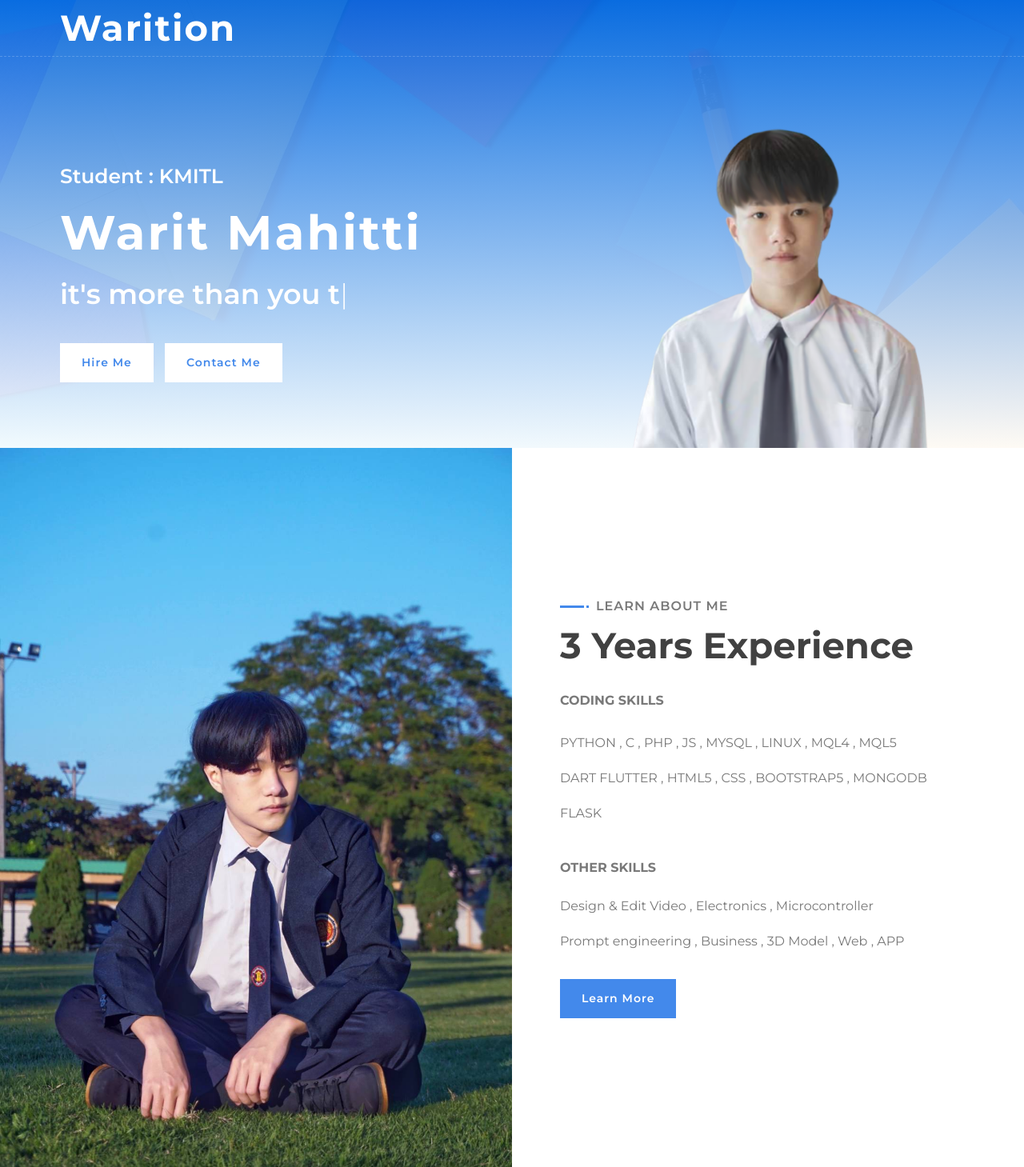
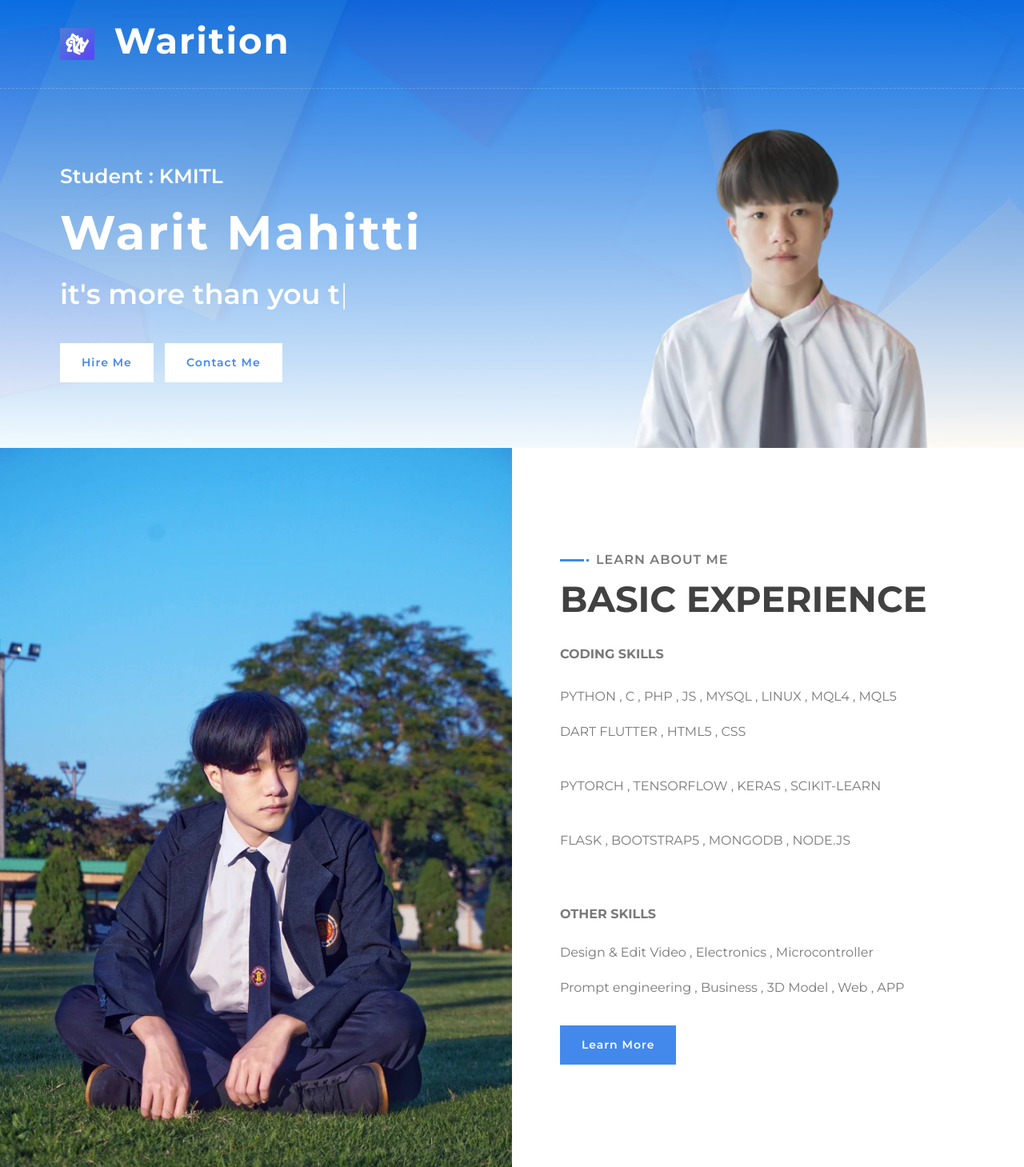
Before and after one commit to JameWM/Portfolio_Warit, a plain HTML site: page index.html in a window 1280 px wide. Shown: the top 1459 px of the page at 80% size. Drawn offline with nearby package versions, Linux system fonts and the light colour scheme.

Commit message:
Version3

```diff
--- a/css/style.css
+++ b/css/style.css
@@ -19,6 +19,11 @@ h6 {
 a {
     color: #313131;
     transition: .3s;
+}
+
+
+.imgscaled {
+    width: 15%;
 }
 
 a:hover,
--- a/index.html
+++ b/index.html
@@ -31,7 +31,7 @@
         <!-- Nav Bar Start -->
         <div class="navbar navbar-expand-lg bg-light navbar-light">
             <div class="container-fluid">
-                <a href="index.html" class="navbar-brand">Warition</a>
+                <a href="index.html" class="navbar-brand"><img class="imgscaled" src="img/logo1.png">&ensp;Warition</a>
                 <button type="button" class="navbar-toggler" data-toggle="collapse" data-target="#navbarCollapse">
                     <span class="navbar-toggler-icon"></span>
                 </button>
@@ -97,7 +97,7 @@
                         <div class="about-content">
                             <div class="section-header text-left">
                                 <p>Learn About Me</p>
-                                <h2>3 Years Experience</h2>
+                                <h2>BASIC EXPERIENCE</h2>
                             </div>
                             <div class="about-text">
                                 <!-- <p>
@@ -109,10 +109,13 @@
                                     <p><strong>CODING SKILLS</strong></p><br><br><p>PYTHON , C , PHP , JS , MYSQL , LINUX , MQL4 , MQL5 </p><br>
                                 </div>
                                 <div class="skill-name">
-                                    <p>DART FLUTTER , HTML5 , CSS , BOOTSTRAP5 , MONGODB</p><p></p><br>
+                                    <p>DART FLUTTER , HTML5 , CSS </p><p></p><br><br>
                                 </div>
                                 <div class="skill-name">
-                                    <p>FLASK </p><p></p><br><br>
+                                    <p>PYTORCH , TENSORFLOW , KERAS , SCIKIT-LEARN</p><p></p><br><br>
+                                </div>
+                                <div class="skill-name">
+                                    <p>FLASK , BOOTSTRAP5 , MONGODB , NODE.JS </p><p></p><br><br><br>
                                 </div>
                                 <div class="skill-name">
                                     <strong>OTHER SKILLS</strong><br><br><p>Design & Edit Video , Electronics , Microcontroller
@@ -418,6 +421,12 @@
                     <br>
                     <a href = "https://www.youtube.com/@jamewm9490/featured" class="btn">Youtube</a>
                     <a href = "https://www.facebook.com/KIMNATASHAFACE1/" class="btn">Facebook</a>
+                </div>
+                <div class="container banner-text">
+                    <br>
+                    <a href = "https://superai.me/category/important/" class="btn">Participate : Super AI Engineer Season 3</a>
+                    <a href = "https://ai-builders.github.io/" class="btn">Course Study : AI Builders</a>
+                    <a href = "https://youtu.be/aUncr9ESs4M" class="btn">Dalah Project : Government Agencies 77 Provinces Thailand</a>
                 </div>
             </div>
         </div>
```
Also changed, not shown: img/logo_new2.png (added).
